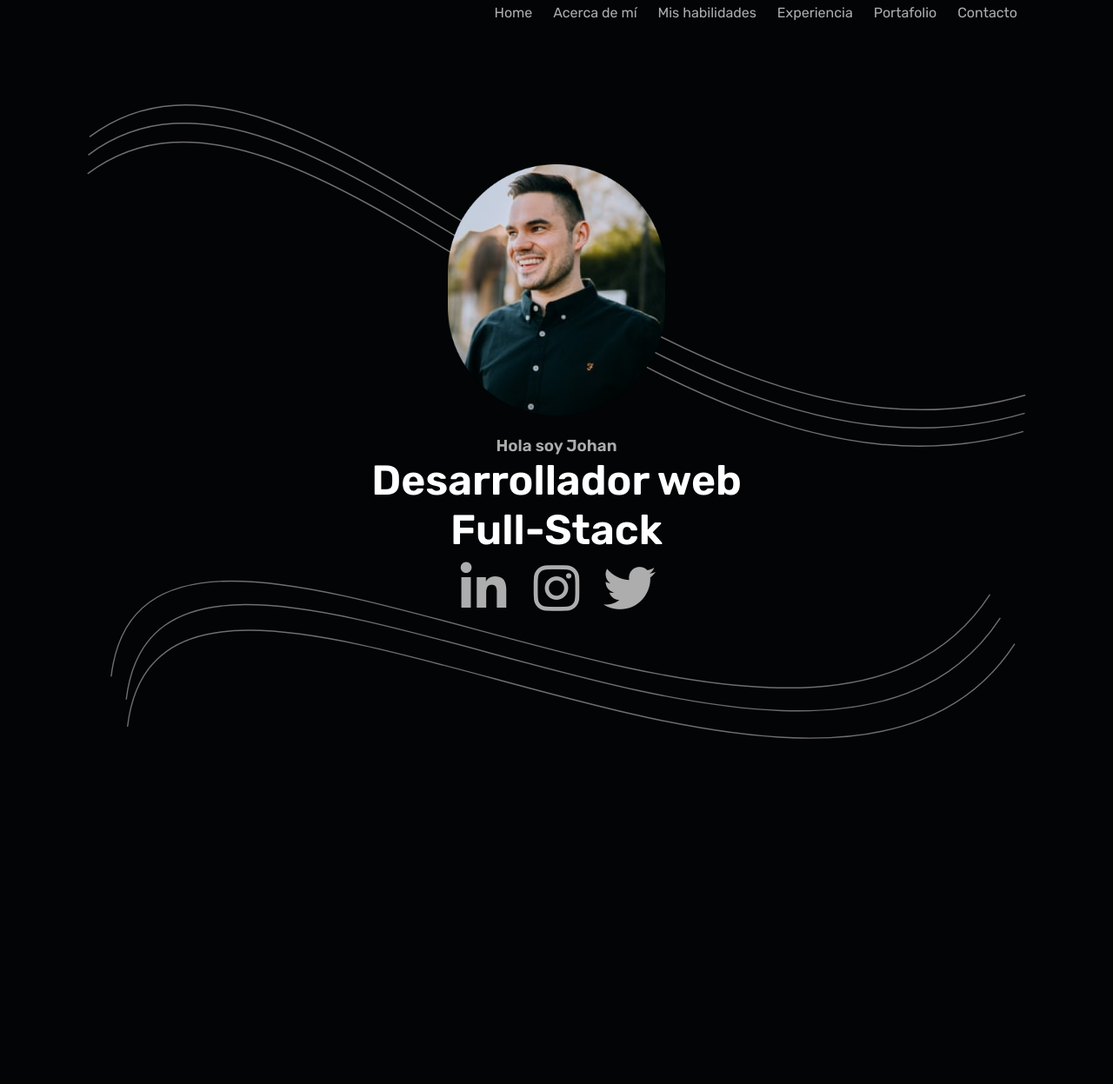
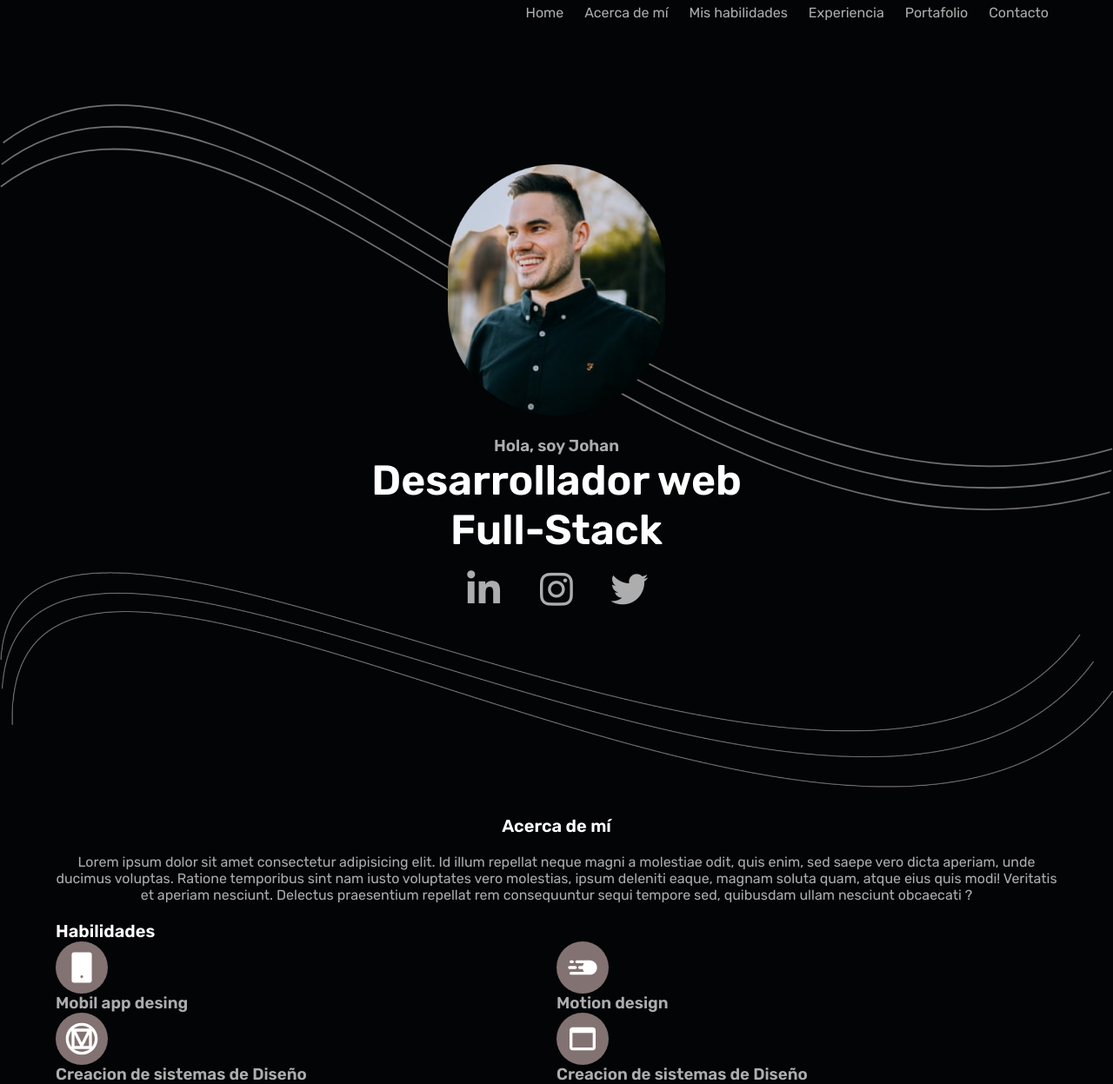
Before and after one commit to JohanGarzonF/Portfolio, a plain HTML site: page index.html in a window 1280 px wide. Shown: the whole page at 87% size. Before the commit the page ends 1120 px from the top, so only its background shows below. Drawn offline with Linux system fonts and the light colour scheme.

Commit message:
Avance habilidades

```diff
--- a/assets/css/layout.css
+++ b/assets/css/layout.css
@@ -1,12 +1,23 @@
 .container {
     width: 90%;
-    max-width: 1080px;
+    max-width: 1200px;
+    height: max-contentS;
     margin: auto;
 }
-/* @media(min-width: 928px) {
-    .lg-container{
-        width: 90%;
+@media(max-width: 768px) {
+    .md-container {
+        width: 100%;
         max-width: 1080px;
         margin: auto;
     }
-} */
+}
+.row {
+    display: flex;
+    flex-wrap: wrap;
+}
+.col-12 {
+    width: 100%;
+}
+.col-6 {
+    width: 50%;
+}
--- a/assets/css/style.css
+++ b/assets/css/style.css
@@ -25,6 +25,16 @@ a {
 .mg-bottom {
     margin-bottom: 20px;
 }
+.flex {
+    display: flex;
+}
+.just-center {
+    justify-content: center;
+}
+.subtitle {
+    color: #fff;
+    font-size: 20px;
+}
 /* =========================== Menu =========================== */
 
 nav ul {
@@ -48,11 +58,11 @@ nav {
     max-width: 100%;
     width: 90%;
     text-align: center;
-    background-color: #adadad;
+    background-color: #fff;
     color: #020406;
     max-height: 100vh;
     transition: all 2s;
-    z-index: 9999;
+    z-index: 9;
 }
 nav li:hover a{
     background-color: #020406;
@@ -87,26 +97,23 @@ nav li:hover a{
 /*================================================ Intro ================================================*/
 .draw {
     position:absolute;
-    max-width: 90%;
     top: 10vh;
+    width: 100%;
+    text-align: center;
 }
 .draw img {
-    max-width: 100%;
+    max-width: 90%;
     height: inherit;
 }
 @media(min-width: 768px) {
     .draw {
         position:absolute;
         width: 100%;
-        max-width: 1080px;
-        left: 0;
-        right: 0;
         top: 15vh;
-        margin: auto;
     }
     .draw img {
         position: relative;
-        width: 100%;
+        max-width: 100%;
         height: 100%;
     }
 }
@@ -138,26 +145,16 @@ nav li:hover a{
     color: #fff;
 }
 .draw2 {
-    position:absolute;
-    max-width: 100%;
+    position: absolute;
+    top: 40px;
+    width: 100%;
     margin: auto;
-    top: 250px;
-    right: 0;
-    left: 0;
 }
 .draw2 img {
     max-width: 100%;
-    height: inherit;
 }
-@media(max-width:576px) {
-    .draw2 {
-        position:absolute;
-        max-width: 100%;
-        margin: auto;
-        top: 280px;
-        right: 0;
-        left: 0;
-    }
+#home {
+    margin-bottom: 200px;
 }
 @media(min-width: 768px) {
     .intro-md {
@@ -177,15 +174,45 @@ nav li:hover a{
         font-size: 3rem;
     }
     .icon {
-        font-size: 2.5rem;
+        font-size: 1.8rem;
+        font-weight: 100;
         margin: 0 20px;
     }
     .draw2 {
         position:absolute;
+        top: 15vh;
+        left: -10px;
+        right: -10px;
+    }
+    .draw2 img {
+        position: relative;
         width: 100%;
-        max-width: 1080px;
-        left: 0;
-        right: 0;
-        margin: auto;
+        height: 100%;
+    }
+    #home {
+        margin-bottom: 400px;
     }
 }
+/*================================================ about me ================================================*/
+
+.about-me {
+    text-align: center;
+}
+
+/*================================================ Habilitys ================================================*/
+.circle {
+    display: flex;
+    flex-direction: column;
+}
+.icon-habilidades {
+    display: inline-flex;
+    height: 60px;
+    width: 60px;
+    border-radius: 50%;
+    background-color: #837272;
+    justify-content: center;
+    align-items: center;
+}
+.icon-habilidades img {
+    height: 40px;
+}
--- a/index.html
+++ b/index.html
@@ -14,11 +14,10 @@
 </head>
 <body>
     <header>
-
+        <div class="draw md-container">
+            <img src="./assets/img/Group 99.svg" alt="">
+        </div>
         <div class="container">
-            <div class="draw">
-                <img src="./assets/img/Group 99.svg" alt="">
-            </div>
             <div class="text-right lg-hidden">
                 <span onclick="toggleMenu()" class="icon-menu">
                     <img src="./assets/img/menu 1.svg" alt="bars">
@@ -27,13 +26,13 @@
             <nav id="main-menu" class="hidden">
                 <ul>
                     <li>
-                        <a href="#">Home</a>
+                        <a href="#home">Home</a>
                     </li>
                     <li>
-                        <a href="#">Acerca de mí</a>
+                        <a href="#acerca-de-mi">Acerca de mí</a>
                     </li>
                     <li>
-                        <a href="#">Mis habilidades</a>
+                        <a href="#habilidades">Mis habilidades</a>
                     </li>
                     <li>
                         <a href="#">Experiencia</a>
@@ -48,18 +47,13 @@
             </nav>
         </div>
     </header>
-    <section>
-        <div class="p-relative lg-container">
-            <div class="draw2">
-                <img src="./assets/img/Group 98.svg" alt="">
-            </div>
-        </div>
-        <div class="container p-relative">
-            <div class="intro intro-md p-relative">
-                <div class="mg-bottom personal-img-lg">
+    <section id="home" class="p-relative">
+        <div class="container">
+            <div class="intro intro-md">
+                <span class="mg-bottom personal-img-lg">
                     <img src="./assets/img/Rectangle 45.png" alt="">
-                </div>
-                <h3>Hola soy Johan</h3>
+                </span>
+                <h3>Hola, soy Johan</h3>
                 <h1 class="main-title mg-bottom">Desarrollador web <br> Full-Stack</h1>
                 <div class="icon-container">
                     <span class="icon">
@@ -73,7 +67,50 @@
                     </span>
                 </div>
             </div>
-
+        </div>
+        <div class="p-relative">
+            <div class="draw2">
+                <img src="./assets/img/ll.png" alt="">
+            </div>
+        </div>
+    </section>
+    <section id="acerca-de-mi">
+        <div class="container p-relative">
+            <div class="row just-center">
+                <div class="col-12 col-9-md just-center">
+                    <div class="about-me mg-bottom ">
+                        <h2 class="mg-bottom subtitle">Acerca de mí</h2>
+                        <p>Lorem ipsum dolor sit amet consectetur adipisicing elit. Id illum repellat neque magni a molestiae odit, quis enim, sed saepe vero dicta aperiam, unde ducimus voluptas. Ratione temporibus sint nam iusto voluptates vero molestias, ipsum deleniti eaque, magnam soluta quam, atque eius quis modi! Veritatis et aperiam nesciunt. Delectus praesentium repellat rem consequuntur sequi tempore sed, quibusdam ullam nesciunt obcaecati ?</p>
+                    </div>
+                </div>
+            </div>
+        </div>
+    </section>
+    <section id="habilidades">
+        <div class="container">
+            <h2 class="subtitle">Habilidades</h2>
+            <div class="row flex">
+                <div class="col-6 col-md-4">
+                    <div class="circle">
+                        <span class="icon-habilidades"><img src="./assets/img/ant-design_mobile-filled.svg" alt=""></span>
+                        <h3>Mobil app desing</h3>
+                    </div>
+                    <div class="circle">
+                        <span class="icon-habilidades"><img src="./assets/img/mdi_material-design.svg" alt=""></span>
+                        <h3>Creacion de sistemas de Diseño</h3>
+                    </div>
+                </div>
+                <div class="col-6 col-md-4">
+                    <div class="circle">
+                        <span class="icon-habilidades"><img src="./assets/img/mdi_motion.svg" alt=""></span>
+                        <h3>Motion design</h3>
+                    </div>
+                    <div class="circle">
+                        <span class="icon-habilidades"><img src="./assets/img/ic_outline-web-asset.svg" alt=""></span>
+                        <h3>Creacion de sistemas de Diseño</h3>
+                    </div>
+                </div>
+            </div>
         </div>
     </section>
     <script src="./assets/js/function.js"></script>
```
Also changed, not shown: assets/img/Group 98.png (added), assets/img/ll.png (added).
